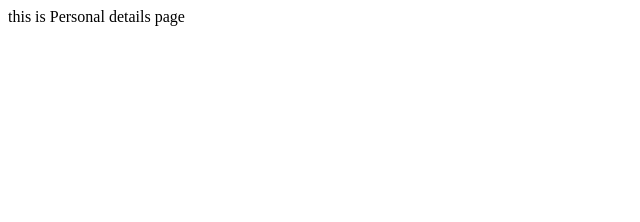
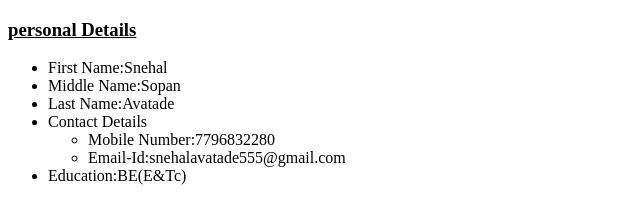
Before and after one commit to Snehal-Av/MyProfile, a plain HTML site: page info.html in a window 1280 px wide. Shown: the whole page, without its empty margins (0-640 px from the left). Drawn offline with Linux system fonts and the light colour scheme.

Commit message:
Update info page
Update info page

```diff
--- a/info.html
+++ b/info.html
@@ -7,7 +7,19 @@
     <title>Info</title>
 </head>
 <body>
-    this is Personal details page
+    <h3><u>personal Details</u></h3>
+    <ul>
+        <li>First Name:Snehal</li>
+        <li>Middle Name:Sopan</li>
+        <li>Last Name:Avatade</li>
+        <li>Contact Details</li>
+        <ul>
+            <li>Mobile Number:7796832280</li>
+            <li>Email-Id:snehalavatade555@gmail.com</li>
+        </ul>
+        <li>Education:BE(E&Tc)</li>
+
+    </ul>
 
 </body>
 </html>
```
